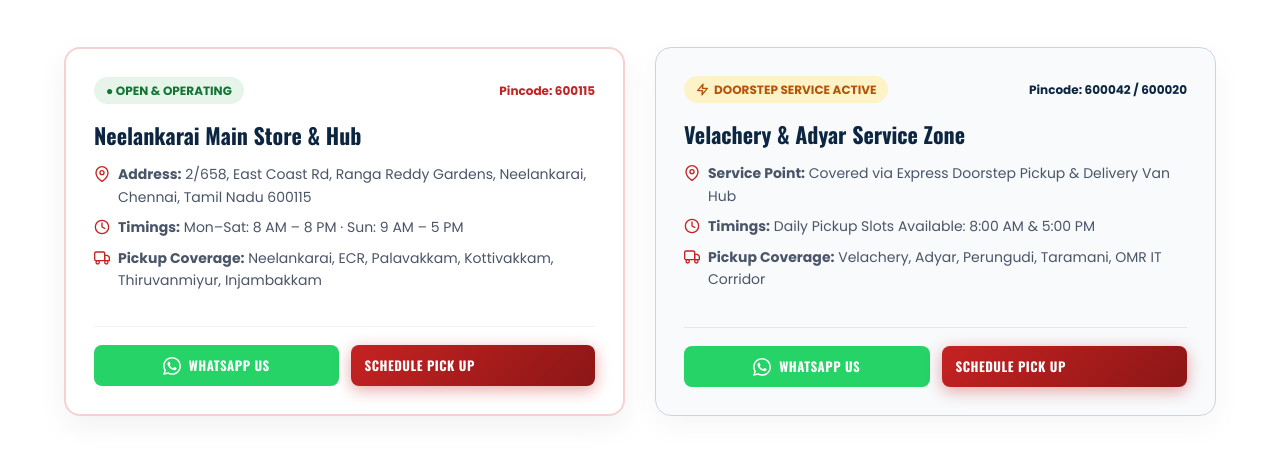
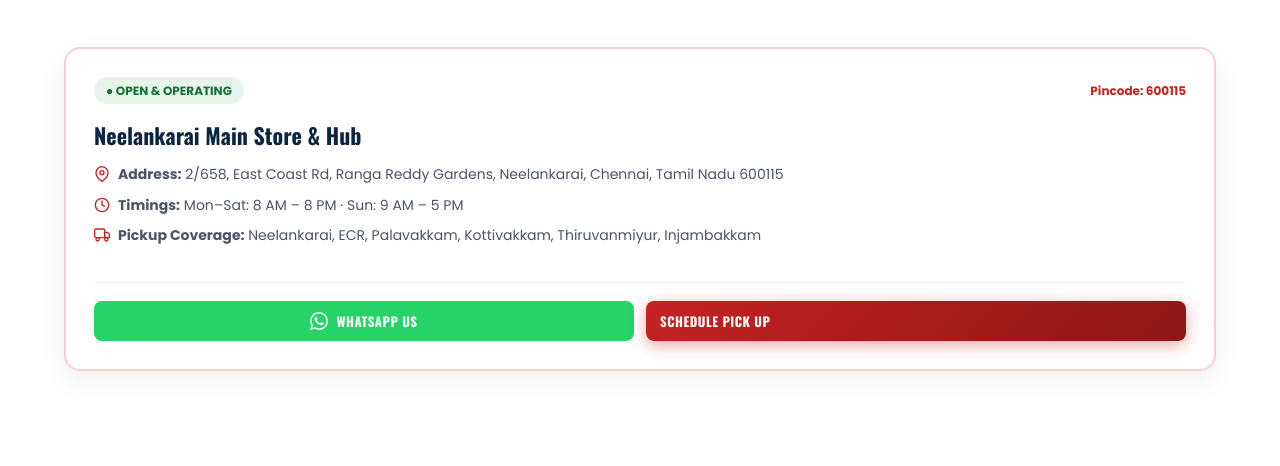
Before and after one commit to System-cares-it-solutions/amlan-laundry, a plain HTML site: page our-stores.html in a window 1280 px wide. Shown: the part 1003-1469 px from the top of the page. Drawn offline with nearby package versions, Linux system fonts and the light colour scheme.

Commit message:
feat: centralize store search to Neelankarai locations, add pricing CTA, and update total laundry setups count.

```diff
--- a/our-stores.html
+++ b/our-stores.html
@@ -74,6 +74,15 @@
           <button id="storeSearchBtn" class="stores-search-btn">Search</button>
         </div>
 
+        <!-- VIEW PRICE CTA BUTTON -->
+        <div style="margin-top: 24px; display: flex; justify-content: center; gap: 15px;">
+          <a href="#prices" class="btn btn-primary"
+            style="display: inline-flex; align-items: center; gap: 8px; padding: 12px 28px; border-radius: 50px; font-weight: 700; font-size: 14px; text-decoration: none; box-shadow: 0 4px 15px rgba(198, 34, 34, 0.3);">
+            <span style="font-size: 17px; font-weight: 800; line-height: 1;">₹</span>
+            View Pricing
+          </a>
+        </div>
+
       </div>
     </section>
 
@@ -127,57 +136,6 @@
             <div
               style="display: flex; gap: 12px; flex-wrap: wrap; margin-top: 15px; pt-3; border-top: 1px solid #edf2f7; padding-top: 18px;">
               <a href="https://wa.me/916385550203?text=Hi%20Salavai%20Laundry,%20I%20want%20to%20inquire%20about%20store%20services%20and%20pickup."
-                target="_blank" rel="noopener" class="btn"
-                style="flex: 1; min-width: 140px; background: #25D366; color: #ffffff; font-weight: 700; font-size: 13px; border-radius: 8px; padding: 10px 14px; display: flex; align-items: center; justify-content: center; gap: 8px; text-decoration: none;">
-                <svg viewBox="0 0 24 24" width="18" height="18" fill="currentColor">
-                  <path
-                    d="M17.472 14.382c-.297-.149-1.758-.867-2.03-.967-.273-.099-.471-.148-.67.15-.197.297-.767.966-.94 1.164-.173.199-.347.223-.644.075-.297-.15-1.255-.463-2.39-1.475-.883-.788-1.48-1.761-1.653-2.059-.173-.297-.018-.458.13-.606.134-.133.298-.347.446-.52.149-.174.198-.298.298-.497.099-.198.05-.371-.025-.52-.075-.149-.669-1.612-.916-2.207-.242-.579-.487-.5-.669-.51-.173-.008-.371-.01-.57-.01-.198 0-.52.074-.792.372-.272.297-1.04 1.016-1.04 2.479 0 1.462 1.065 2.875 1.213 3.074.149.198 2.096 3.2 5.077 4.487.709.306 1.262.489 1.694.625.712.227 1.36.195 1.871.118.571-.085 1.758-.719 2.006-1.413.248-.694.248-1.289.173-1.413-.074-.124-.272-.198-.57-.347m-5.421 7.403h-.004a9.87 9.87 0 01-5.031-1.378l-.361-.214-3.741.982.998-3.648-.235-.374a9.86 9.86 0 01-1.51-5.26c.001-5.45 4.436-9.884 9.888-9.884 2.64 0 5.122 1.03 6.988 2.898a9.825 9.825 0 012.893 6.994c-.003 5.45-4.437 9.885-9.885 9.884m8.413-18.297A11.815 11.815 0 0012.05 0C5.495 0 .16 5.335.157 11.892c0 2.096.547 4.142 1.588 5.945L.057 24l6.305-1.654a11.882 11.882 0 005.683 1.448h.005c6.554 0 11.89-5.335 11.893-11.893a11.821 11.821 0 00-3.48-8.413z" />
-                </svg>
-                WhatsApp Us
-              </a>
-              <a href="#contact" class="btn btn-primary"
-                style="flex: 1; min-width: 140px; font-weight: 700; font-size: 13px; border-radius: 8px; padding: 10px 14px; text-align: center; text-decoration: none;">
-                Schedule Pick up
-              </a>
-            </div>
-          </div>
-
-          <!-- STORE CARD 2: VELACHERY / ADYAR HUB (EXPANDING HUB) -->
-          <div class="store-card-item" data-pincode="600042" data-keywords="velachery adyar 600042 600020 chennai"
-            data-aos="fade-up" data-aos-delay="200"
-            style="background: #f8fafc; border-radius: 16px; padding: 28px; box-shadow: 0 10px 30px rgba(0, 0, 0, 0.04); border: 1.5px solid #cbd5e1; position: relative; display: flex; flex-direction: column; justify-content: space-between;">
-            <div>
-              <div style="display: flex; justify-content: space-between; align-items: center; margin-bottom: 14px;">
-                <span
-                  style="background: #fef3c7; color: #b45309; font-size: 12px; font-weight: 700; padding: 4px 12px; border-radius: 20px; text-transform: uppercase; display: inline-flex; align-items: center; gap: 5px;">
-                  <svg viewBox="0 0 24 24" width="13" height="13" fill="none" stroke="currentColor" stroke-width="2.5" stroke-linecap="round" stroke-linejoin="round"><polygon points="13 2 3 14 12 14 11 22 21 10 12 10 13 2"></polygon></svg>
-                  Doorstep Service Active</span>
-                <span style="font-size: 12px; font-weight: 700; color: #0c2540;">Pincode: 600042 / 600020</span>
-              </div>
-
-              <h3 style="font-family: 'Oswald', sans-serif; font-size: 22px; color: #0c2540; margin-bottom: 10px;">
-                Velachery & Adyar Service Zone</h3>
-
-              <div style="font-size: 14px; color: #4a5568; line-height: 1.6; margin-bottom: 20px;">
-                <p style="margin-bottom: 8px; display: flex; align-items: flex-start; gap: 8px;">
-                  <svg viewBox="0 0 24 24" width="16" height="16" fill="none" stroke="#c62222" stroke-width="2" stroke-linecap="round" stroke-linejoin="round" style="flex-shrink: 0; margin-top: 3px;"><path d="M21 10c0 7-9 13-9 13s-9-6-9-13a9 9 0 0 1 18 0z"></path><circle cx="12" cy="10" r="3"></circle></svg>
-                  <span><strong>Service Point:</strong> Covered via Express Doorstep Pickup & Delivery Van Hub</span>
-                </p>
-                <p style="margin-bottom: 8px; display: flex; align-items: center; gap: 8px;">
-                  <svg viewBox="0 0 24 24" width="16" height="16" fill="none" stroke="#c62222" stroke-width="2" stroke-linecap="round" stroke-linejoin="round" style="flex-shrink: 0;"><circle cx="12" cy="12" r="10"></circle><polyline points="12 6 12 12 16 14"></polyline></svg>
-                  <span><strong>Timings:</strong> Daily Pickup Slots Available: 8:00 AM & 5:00 PM</span>
-                </p>
-                <p style="margin-bottom: 0; display: flex; align-items: flex-start; gap: 8px;">
-                  <svg viewBox="0 0 24 24" width="16" height="16" fill="none" stroke="#c62222" stroke-width="2" stroke-linecap="round" stroke-linejoin="round" style="flex-shrink: 0; margin-top: 3px;"><rect x="1" y="3" width="15" height="13" rx="2"></rect><polygon points="16 8 20 8 23 11 23 16 16 16 16 8"></polygon><circle cx="5.5" cy="18.5" r="2.5"></circle><circle cx="18.5" cy="18.5" r="2.5"></circle></svg>
-                  <span><strong>Pickup Coverage:</strong> Velachery, Adyar, Perungudi, Taramani, OMR IT Corridor</span>
-                </p>
-              </div>
-            </div>
-
-            <!-- BUTTONS: WHATSAPP + BOOK PICKUP -->
-            <div
-              style="display: flex; gap: 12px; flex-wrap: wrap; margin-top: 15px; padding-top: 18px; border-top: 1px solid #e2e8f0;">
-              <a href="https://wa.me/916385550203?text=Hi%20Salavai%20Laundry,%20I%20want%20to%20book%20a%20pickup%20in%20Velachery/Adyar."
                 target="_blank" rel="noopener" class="btn"
                 style="flex: 1; min-width: 140px; background: #25D366; color: #ffffff; font-weight: 700; font-size: 13px; border-radius: 8px; padding: 10px 14px; display: flex; align-items: center; justify-content: center; gap: 8px; text-decoration: none;">
                 <svg viewBox="0 0 24 24" width="18" height="18" fill="currentColor">
--- a/script.js
+++ b/script.js
@@ -490,17 +490,21 @@
 
     function filterStores(query) {
       const q = query.trim().toLowerCase();
-      let matchedCount = 0;
 
       storeCards.forEach(card => {
-        const pincode = card.getAttribute('data-pincode') || '';
-        const keywords = card.getAttribute('data-keywords') || '';
+        const keywords = (card.getAttribute('data-keywords') || '').toLowerCase();
+        const isNeelankarai = keywords.includes('neelankarai');
 
-        if (!q || pincode.toLowerCase().includes(q) || keywords.toLowerCase().includes(q)) {
+        if (!q) {
+          // Default state: show all active stores/zones
           card.style.display = 'flex';
-          matchedCount++;
         } else {
-          card.style.display = 'none';
+          // When user searches any location/pincode, show only Neelankarai Main Store & Hub
+          if (isNeelankarai) {
+            card.style.display = 'flex';
+          } else {
+            card.style.display = 'none';
+          }
         }
       });
 
```
Also changed, not shown: about.html (+1 -1 lines), business-partner.html (+1 -1 lines), sigp.html (+2 -2 lines).
